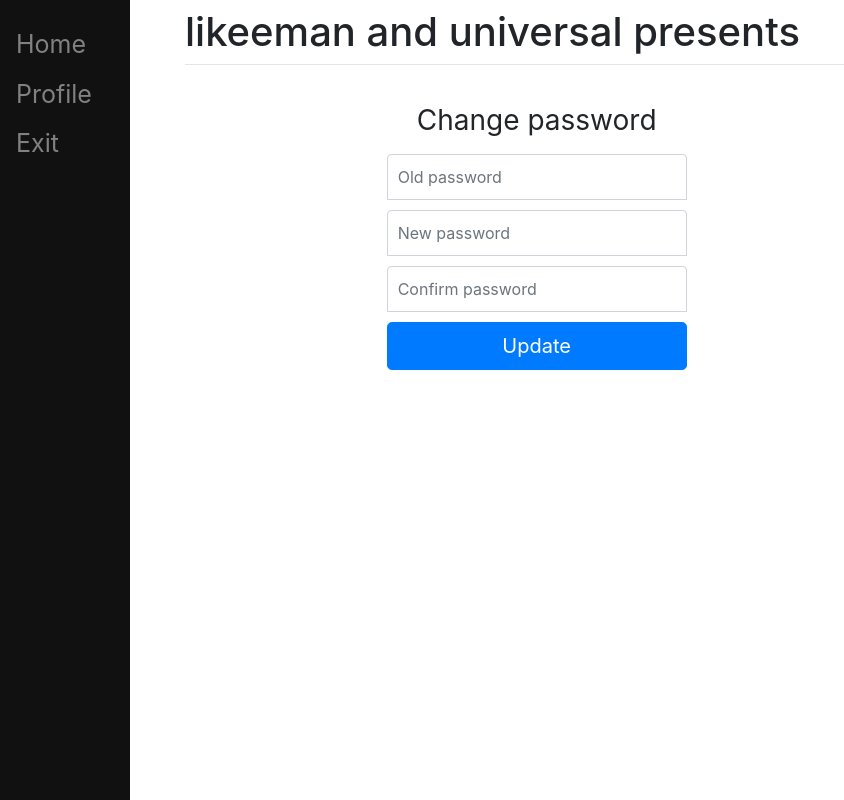
After one commit to dansobolev/most_beautiful_website, a Django app: page /password/change/ in a window 1280 px wide. The commit adds this page. Shown: the whole page, without its empty margins (0-844 px from the left). Run offline with Django 3.2, Linux system fonts and the light colour scheme; a user stored in the database is signed in; some libraries are stand-ins or nearby versions.

Commit message:
added something new

```diff
--- a/blog/templates/blog/base.html
+++ b/blog/templates/blog/base.html
@@ -49,7 +49,7 @@
 <body>
 	<div class="sidenav">
 		<a href="/">Home</a>
-		<a href="profile/">Profile</a>
+		<a href="/profile">Profile</a>
 		<a href="/login">Exit</a>
 	</div>
 
--- a/blog/templates/blog/my_profile.html
+++ b/blog/templates/blog/my_profile.html
@@ -14,7 +14,7 @@ My page
     </a>
     <p></p>
 
-    <a href="#">
+    <a href="/password/change">
         Change password
     </a>
     <p></p>
--- a/blog/templates/blog/post_list.html
+++ b/blog/templates/blog/post_list.html
@@ -9,7 +9,7 @@
     {% for post in posts %}
         <div class="card mb-4">
             <div class="card-header">
-                {{ post.published_date }}
+                {{ post.published_date }}, posted by <a href="#">{{post.author}}</a>
             </div>
         <div class="card-body">
             <h5 class="card-title">{{ post.title }}</h5>
--- a/blog/templates/registration/login.html
+++ b/blog/templates/registration/login.html
@@ -64,7 +64,7 @@
 				<hr class="mt-0 mb-4">
 				<form method="post" class="form-group">
                     {% csrf_token %}
-                    {{form}}
+                    {{form.as_p}}
                     <button type="submit" class="btn btn-success">Login</button>
 					<p><a href="{% url 'password_reset' %}">Forgot password?</a></p>
                     <p>Don't have an account? Create one <a href="/register">here</a></p>
--- /dev/null
+++ b/blog/templates/registration/password_change.html
@@ -0,0 +1,52 @@
+{% extends 'blog/base.html' %}
+
+{% block content %}
+<style type="text/css">
+  .form-signin {
+    width: 100%;
+    max-width: 330px;
+    padding: 15px;
+    margin: auto;
+  }
+  .form-signin .checkbox {
+    font-weight: 400;
+  }
+  .form-signin .form-control {
+    position: relative;
+    box-sizing: border-box;
+    height: auto;
+    padding: 10px;
+    font-size: 16px;
+  }
+  .form-signin .form-control:focus {
+    z-index: 2;
+  }
+  .form-signin input[type="password"] {
+    margin-bottom: 10px;
+    border-bottom-right-radius: 0;
+    border-bottom-left-radius: 0;
+  }
+  .h3{
+    text-align: center;
+  }
+</style>
+
+
+<form method="POST" class="form-signin">{% csrf_token %}
+  <h1 class="h3 mb-3 font-weight-normal">Change password</h1>
+    <input name="old_password" class="form-control" placeholder="Old password" type="password" id="id_old_password" required="true">
+    <input name="new_password1" class="form-control" placeholder="New password" type="password" id="id_new_password1" required="true">
+    <input name="new_password2" class="form-control" placeholder="Confirm password" type="password" id="id_new_password2" required="true">
+
+    {% for field in form %}
+      {% for error in field.errors %}
+        <p style="color: red">{{ error }}</p>
+      {% endfor %}
+    {% endfor %}
+
+  <button class="btn btn-lg btn-primary btn-block" type="submit">Update</button>
+</form>
+
+
+
+{% endblock %}
--- /dev/null
+++ b/blog/templates/registration/password_reset_subject.txt
@@ -0,0 +1 @@
+likeeman password reset
--- a/mysite/urls.py
+++ b/mysite/urls.py
@@ -16,18 +16,34 @@ Including another URLconf
 from django.contrib import admin
 from django.urls import path, include
 
-from django.contrib.auth import views
+from django.contrib.auth import views as auth_views
 
 from blog import views as v
 
 urlpatterns = [
     path('admin/', admin.site.urls),
     path('register/', v.register, name='register'),
-    path('accounts/login/', views.LoginView.as_view(), name='login'),
-    #path('', views.LoginView.as_view(), name='logout'),
-    path('password_reset', v.password_res, name='password_reset_1'),
+    path('accounts/login/', auth_views.LoginView.as_view(), name='login'),
+    #path('', auth_views.LoginView.as_view(), name='logout'),
     path('', include('blog.urls')),
     path('', include('django.contrib.auth.urls')),
+
+
+    path('password_change/done/', auth_views.PasswordChangeDoneView.as_view(template_name='registration/password_change_done.html'),
+         name='password_change_complete'),
+
+    path('password/change/', auth_views.PasswordChangeView.as_view(template_name='registration/password_change.html'),
+         name='password_change1'),
+
+    path('password_reset/done/', auth_views.PasswordResetCompleteView.as_view(template_name='registration/password_reset_done.html'),
+         name='password_reset_done'),
+
+    path('reset/<uidb64>/<token>/', auth_views.PasswordResetConfirmView.as_view(), name='password_reset_confirm'),
+
+    path('password_reset/', auth_views.PasswordResetView.as_view(), name='password_reset'),
+
+    path('reset/done/', auth_views.PasswordResetCompleteView.as_view(template_name='registration/password_reset_complete.html'),
+         name='password_reset_complete'),
 
     #потом переделать с
     #path('', include('blog.urls')),
```
Also changed, not shown: blog/templates/blog/post_detail.html (+18 -0 lines), blog/templates/registration/password_change_done.html (added, +11 -0 lines), blog/templates/registration/password_reset_complete.html (added, +12 -0 lines), blog/templates/registration/password_reset_done.html (added, +20 -0 lines), blog/templates/registration/password_reset_email.html (added, +12 -0 lines), blog/templates/registration/password_reset_form.html (+42 -7 lines), mysite/settings.py (+13 -2 lines), blog/templates/register/register.html (line endings or trailing spaces), db.sqlite3, 1 other file.
